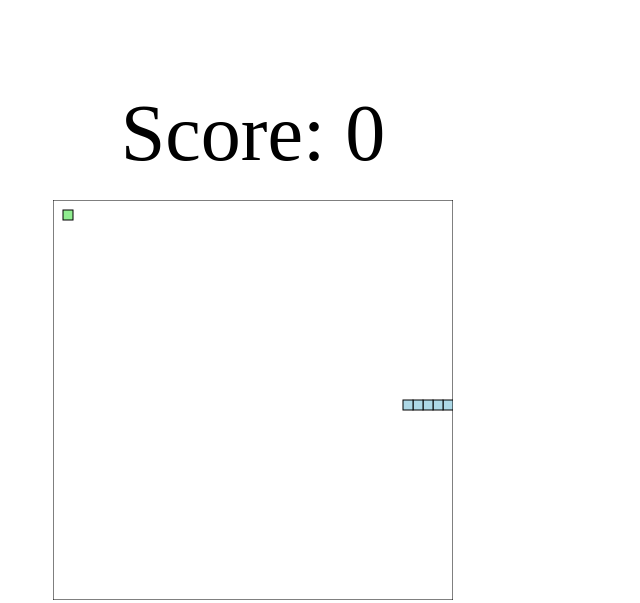
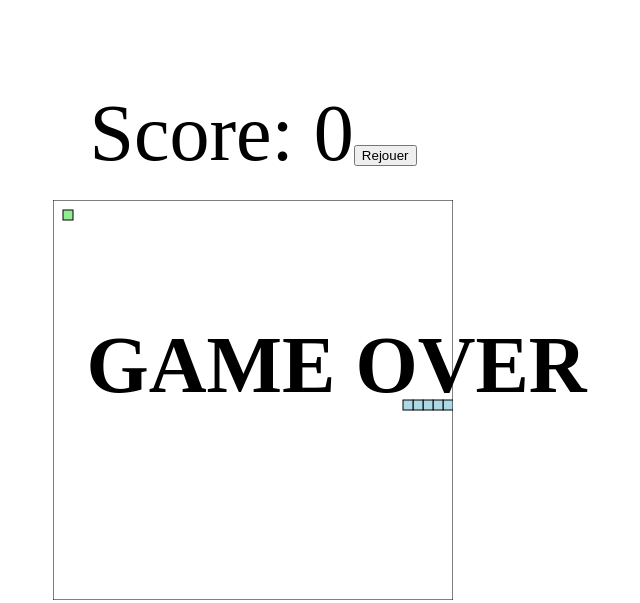
Before and after one commit to Chris-Verichon/SnakeGame, a plain HTML site: page index.html in a window 1280 px wide. Shown: the whole page, without its empty margins (387-1027 px from the left). Drawn offline with Linux system fonts and the light colour scheme.

Commit message:
create message and button when you loose

```diff
--- a/css/style.css
+++ b/css/style.css
@@ -11,6 +11,15 @@
   font-size: 5em;
 }
 
+.looseGame {
+  position: absolute;
+  top: 30%;
+  left: 37%;
+  font-size: 1em;
+  z-index: 3;
+  font-weight: bold;
+}
+
 @media all and (max-width: 600px) {
   #score {
     text-align: center;
--- a/index.html
+++ b/index.html
@@ -15,4 +15,5 @@
   <script src="js/components/board.js"></script>
   <script src="js/components/snake.js"></script>
   <script src="js/components/aliment.js"></script>
+  <script src="js/components/menu.js"></script>
 </html>
--- a/js/app.js
+++ b/js/app.js
@@ -3,7 +3,7 @@
 const app = {
 
   init: function() {
-    if(snake.has_game_ended()) return;
+    if(snake.has_game_ended()) return menu.init();
 
     snake.changing_direction = false;
     setTimeout(function onTick() {
--- /dev/null
+++ b/js/components/menu.js
@@ -0,0 +1,25 @@
+const menu = {
+
+  score: document.getElementById("score"),
+
+  init: function() {
+    menu.createMesage(menu.score);
+    menu.restart(menu.score);
+  },
+
+  createMesage: function(dom) {
+    const newItem = document.createElement("p");
+    newItem.classList.add('looseGame')
+    newItem.innerHTML = 'GAME OVER';
+    dom.appendChild(newItem);
+  },
+
+  restart: function(dom) {
+    const newItem = document.createElement("button");
+    newItem.type = 'button';
+    newItem.classList.add('button')
+    newItem.innerHTML = 'Rejouer';
+    dom.appendChild(newItem);
+
+  }
+}
```
